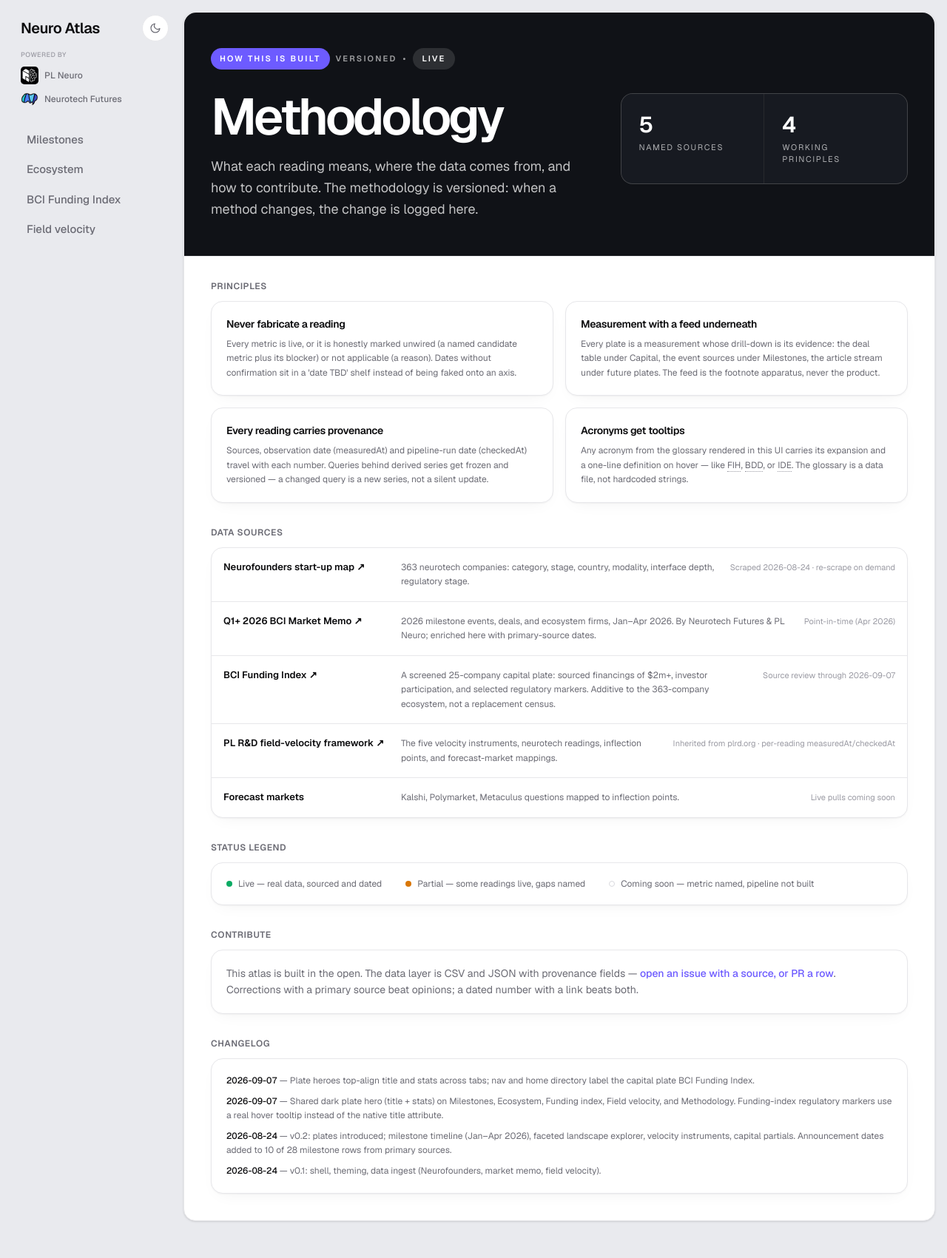
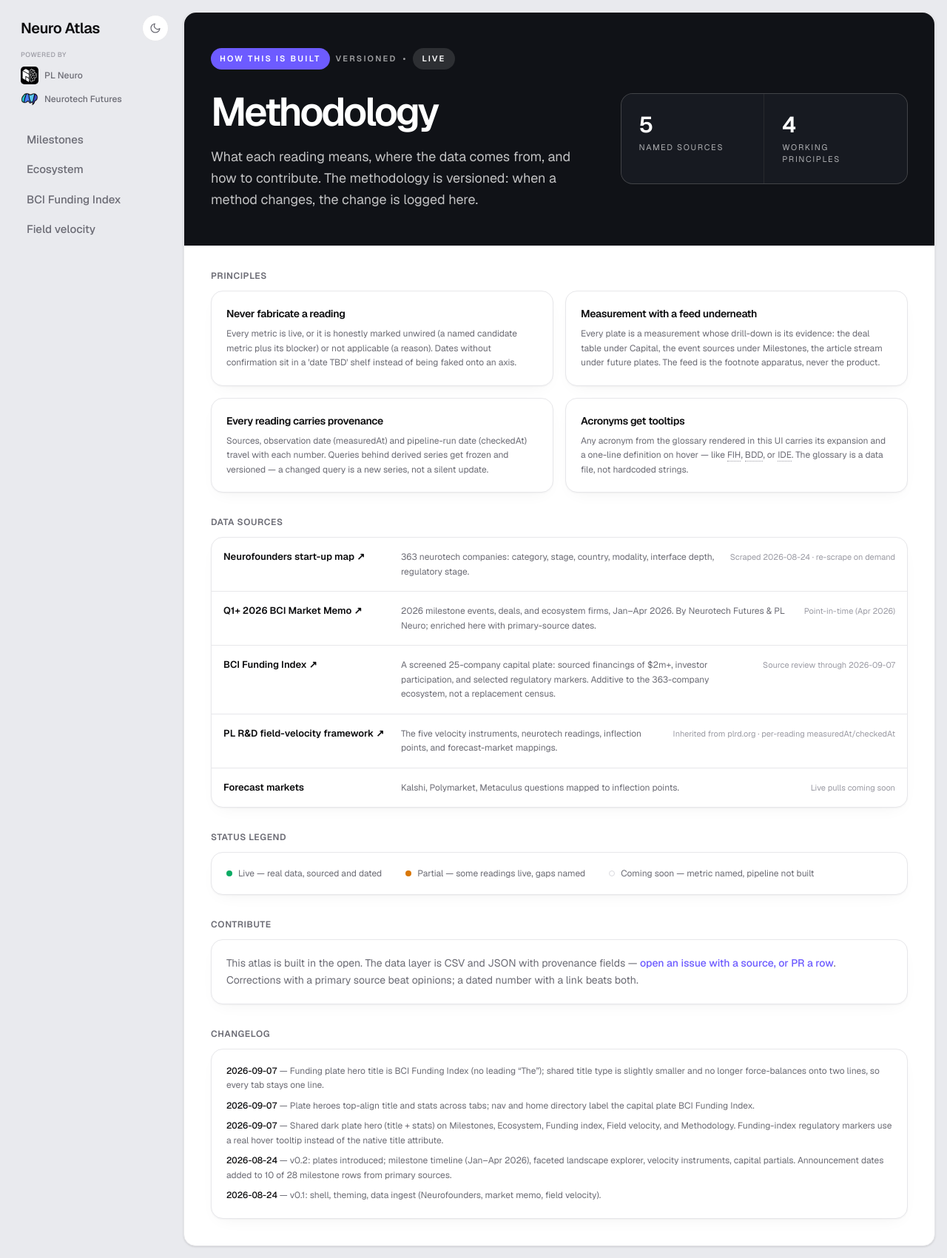
Before and after one commit to lksbrssr/neuro-atlas, a Next.js app: page /methodology in a window 1280 px wide. Shown: the whole page at 74% size. Before the commit the page ends 1667 px from the top, so only its background shows below. Built offline with nearby package versions, Linux system fonts and the light colour scheme.

Commit message:
fix: keep plate hero titles on one line
Drop the leading The from BCI Funding Index and slightly reduce the
shared title clamp. text-balance was wrapping the longer title onto
two lines while sibling tabs stayed one.

```diff
--- a/src/app/funding/page.tsx
+++ b/src/app/funding/page.tsx
@@ -16,7 +16,7 @@ export default function FundingPage() {
       <PlateHero
         kicker="Capital intelligence"
         meta={["V1 · 2026"]}
-        title="The BCI Funding Index"
+        title="BCI Funding Index"
         description="A screened view of who has financed 25 implanted and implant-adjacent BCI companies — with round history, investor participation, and regulatory inflection points on one plate."
         status="partial"
         stats={[
--- a/src/app/methodology/page.tsx
+++ b/src/app/methodology/page.tsx
@@ -154,6 +154,9 @@ export default function MethodologyPage() {
         <div className="card p-5">
           <ul className="space-y-2 text-xs leading-relaxed text-muted">
             <li>
+              <span className="tnum font-medium text-foreground">2026-09-07</span> — Funding plate hero title is BCI Funding Index (no leading “The”); shared title type is slightly smaller and no longer force-balances onto two lines, so every tab stays one line.
+            </li>
+            <li>
               <span className="tnum font-medium text-foreground">2026-09-07</span> — Plate heroes top-align title and stats across tabs; nav and home directory label the capital plate BCI Funding Index.
             </li>
             <li>
--- a/src/components/plate-header.tsx
+++ b/src/components/plate-header.tsx
@@ -34,7 +34,7 @@ export function PlateHero({
       </div>
       <div className="grid gap-7 lg:grid-cols-[minmax(0,1.15fr)_minmax(340px,.85fr)] lg:items-start">
         <div>
-          <h1 className="max-w-5xl text-balance text-[clamp(2.75rem,5.4vw,5.6rem)] font-semibold leading-[0.93] tracking-[-0.055em]">
+          <h1 className="max-w-5xl text-[clamp(2.35rem,4.2vw,4.5rem)] font-semibold leading-[0.95] tracking-[-0.055em]">
             {title}
           </h1>
           <p className="mt-4 max-w-3xl text-sm leading-relaxed text-white/75 sm:mt-5 sm:text-lg">{description}</p>
```
Also changed, not shown: 1 other file (tests, documents, lock files or other folders).
